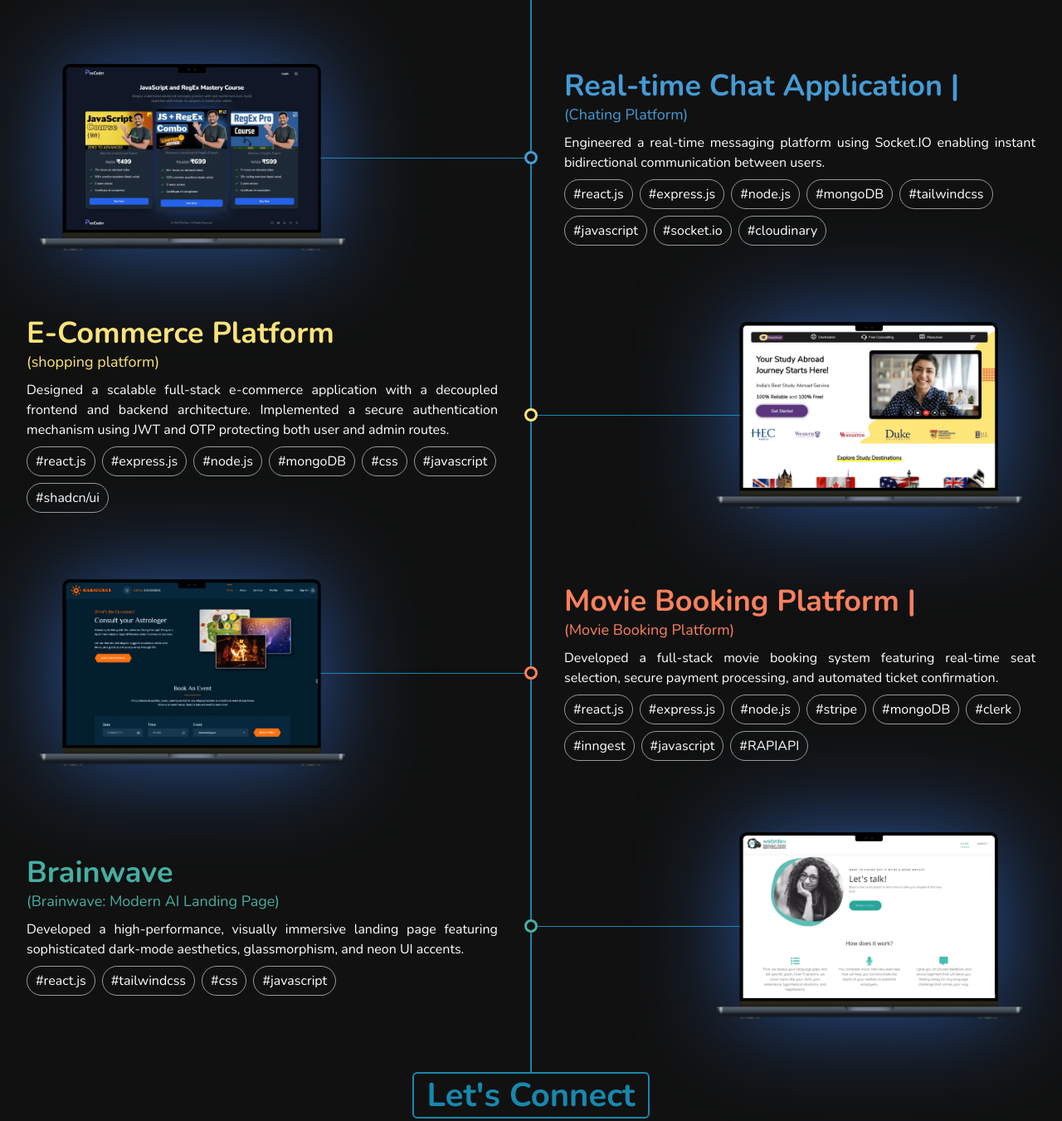
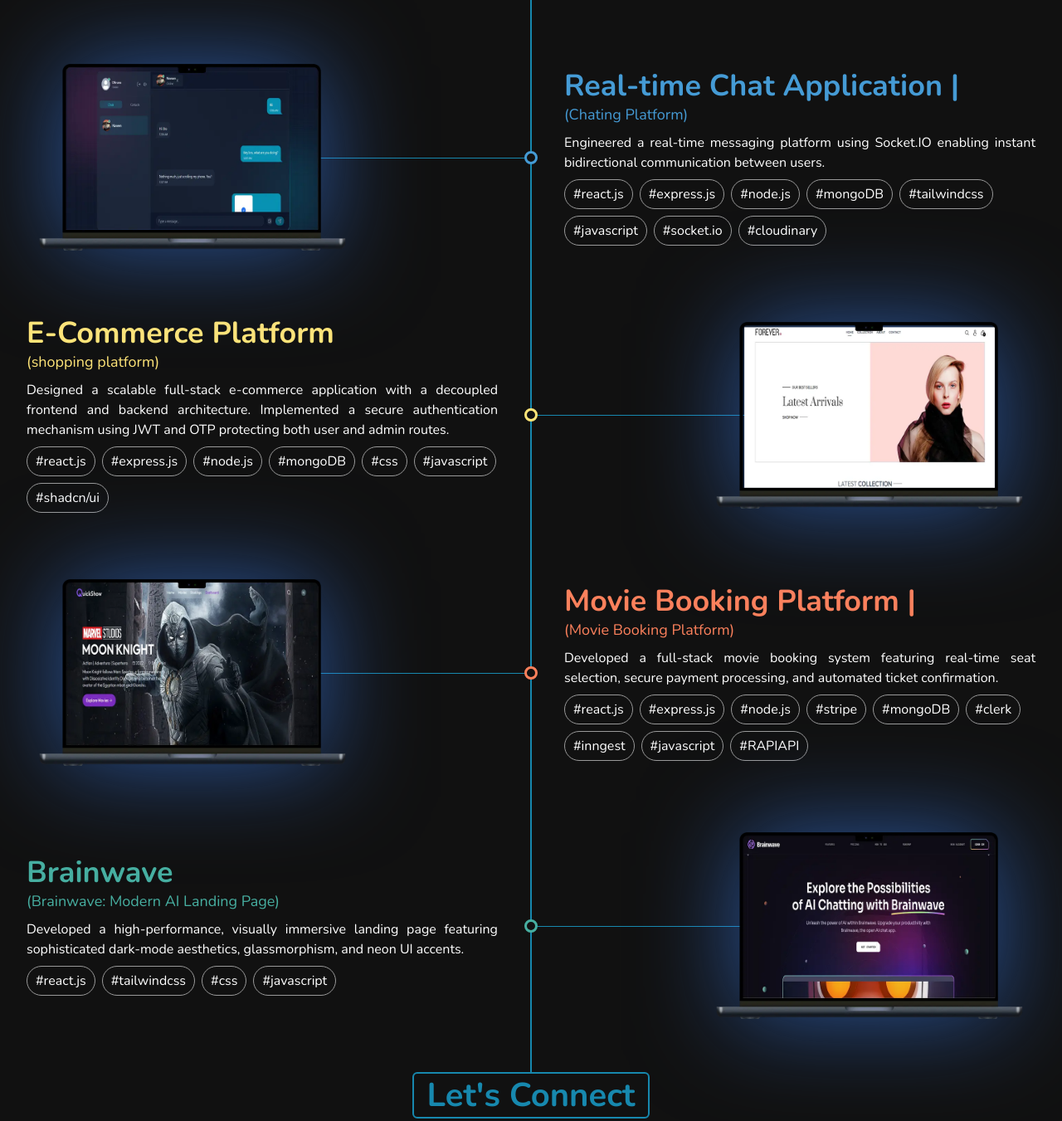
Before and after one commit to Naveen-2004N/MyPortfolio, a website: page index.html in a window 1280 px wide. Shown: the part 857-2208 px from the top of the page at 83% size. Drawn offline with nearby package versions, Linux system fonts and the light colour scheme; animation ran at ten frames a second; a script that the page names is missing; a web font is replaced by a local one.

Commit message:
Initial Commit

```diff
--- a/index.html
+++ b/index.html
@@ -229,7 +229,7 @@ box-shadow:0 10px 30px rgba(21,149,182,0.6);
         <a href="https://chatapp-client-m25v.onrender.com" class="flex w-full relative justify-center sm:justify-start">
           <div class="flex flex-col items-center relative group sm:hover:scale-105 ease-in-out duration-200">
             <img class="max-w-[400px] w-full mr-auto relative z-10 drop-shadow-[0_0px_60px_rgba(59,130,246,0.6)]"
-              src="./assets/images/ProCodrr.webp" alt="" />
+              src="./assets/images/Chatapp.webp" alt="" />
             <span
               class="flex group-hover:-top-14 ease-jump duration-200 bg-[#459bd5] sm:absolute left-1/2 sm:-translate-x-1/2 top-5 px-2 py-1 text-sm sm:text-base mt-2 rounded w-max items-center gap-1 after:hidden sm:after:block after:w-4 after:h-4 after:bg-inherit after:absolute after:left-1/2 after:-translate-x-1/2 after:rotate-45 after:-bottom-2">Real-time
               Chat Application
@@ -327,7 +327,7 @@ box-shadow:0 10px 30px rgba(21,149,182,0.6);
           class="order-1 sm:order-2 flex w-full relative justify-center sm:justify-start">
           <div class="flex flex-col items-center relative group sm:hover:scale-105 ease-in-out duration-200 sm:ml-auto">
             <img class="max-w-[400px] w-full relative z-10 drop-shadow-[0_0px_60px_rgba(59,130,246,0.6)]"
-              src="./assets/images/eazygrad.webp" alt="" />
+              src="./assets/images/Forever.webp" alt="" />
             <span
               class="flex group-hover:-top-14 ease-jump duration-200 text-black bg-[#ffe578] sm:absolute left-1/2 sm:-translate-x-1/2 top-5 px-2 py-1 text-sm sm:text-base mt-2 rounded w-max items-center gap-1 after:hidden sm:after:block after:w-4 after:h-4 after:bg-inherit after:absolute after:left-1/2 after:-translate-x-1/2 after:rotate-45 after:-bottom-2">E-Commerce
               Platform
@@ -351,7 +351,7 @@ box-shadow:0 10px 30px rgba(21,149,182,0.6);
           class="flex w-full relative justify-center sm:justify-start">
           <div class="flex flex-col items-center relative group hover:scale-105 ease-in-out sm:mr-auto duration-200">
             <img class="max-w-[400px] w-full mr-auto relative z-10 drop-shadow-[0_0px_60px_rgba(59,130,246,0.6)]"
-              src="./assets/images/harigurus.webp" alt="" />
+              src="./assets/images/QuickShow.webp" alt="" />
             <span
               class="flex group-hover:-top-14 ease-jump duration-200 bg-[#fc815c] sm:absolute left-1/2 sm:-translate-x-1/2 top-5 px-2 py-1 text-sm sm:text-base mt-2 rounded w-max items-center gap-1 after:hidden sm:after:block after:w-4 after:h-4 after:bg-inherit after:absolute after:left-1/2 after:-translate-x-1/2 after:rotate-45 after:-bottom-2">
               Quickshow
@@ -441,7 +441,7 @@ box-shadow:0 10px 30px rgba(21,149,182,0.6);
           class="order-1 sm:order-2 flex w-full relative justify-center sm:justify-start">
           <div class="flex flex-col items-center relative group sm:hover:scale-105 ease-in-out duration-200 sm:ml-auto">
             <img class="max-w-[400px] w-full relative z-10 drop-shadow-[0_0px_60px_rgba(59,130,246,0.6)]"
-              src="./assets/images/web-dev-english.webp" alt="" />
+              src="./assets/images/BrainWave.webp" alt="" />
             <span
               class="flex group-hover:-top-14 ease-jump duration-200 bg-[#47afa1] sm:absolute left-1/2 sm:-translate-x-1/2 top-5 px-2 py-1 text-sm sm:text-base mt-2 rounded w-max items-center gap-1 after:hidden sm:after:block after:w-4 after:h-4 after:bg-inherit after:absolute after:left-1/2 after:-translate-x-1/2 after:rotate-45 after:-bottom-2">Brainwave
               <svg xmlns="http://www.w3.org/2000/svg" width="16" height="16" viewBox="0 0 24 24" fill="none"
```
Also changed, not shown: assets/images/BrainWave.webp (added), assets/images/Chatapp.webp (added), assets/images/Forever.webp (added), assets/images/QuickShow.webp (added).
